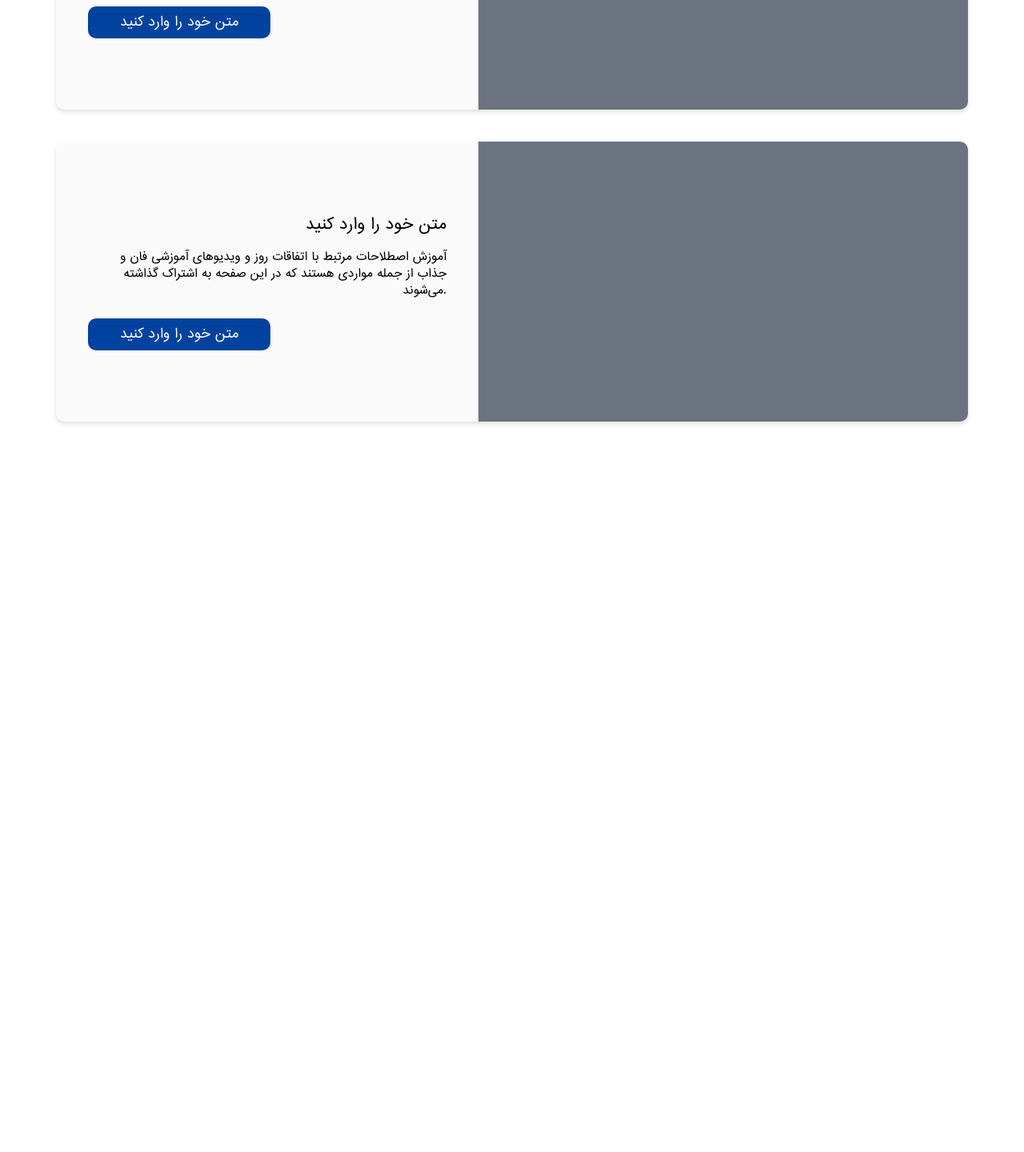
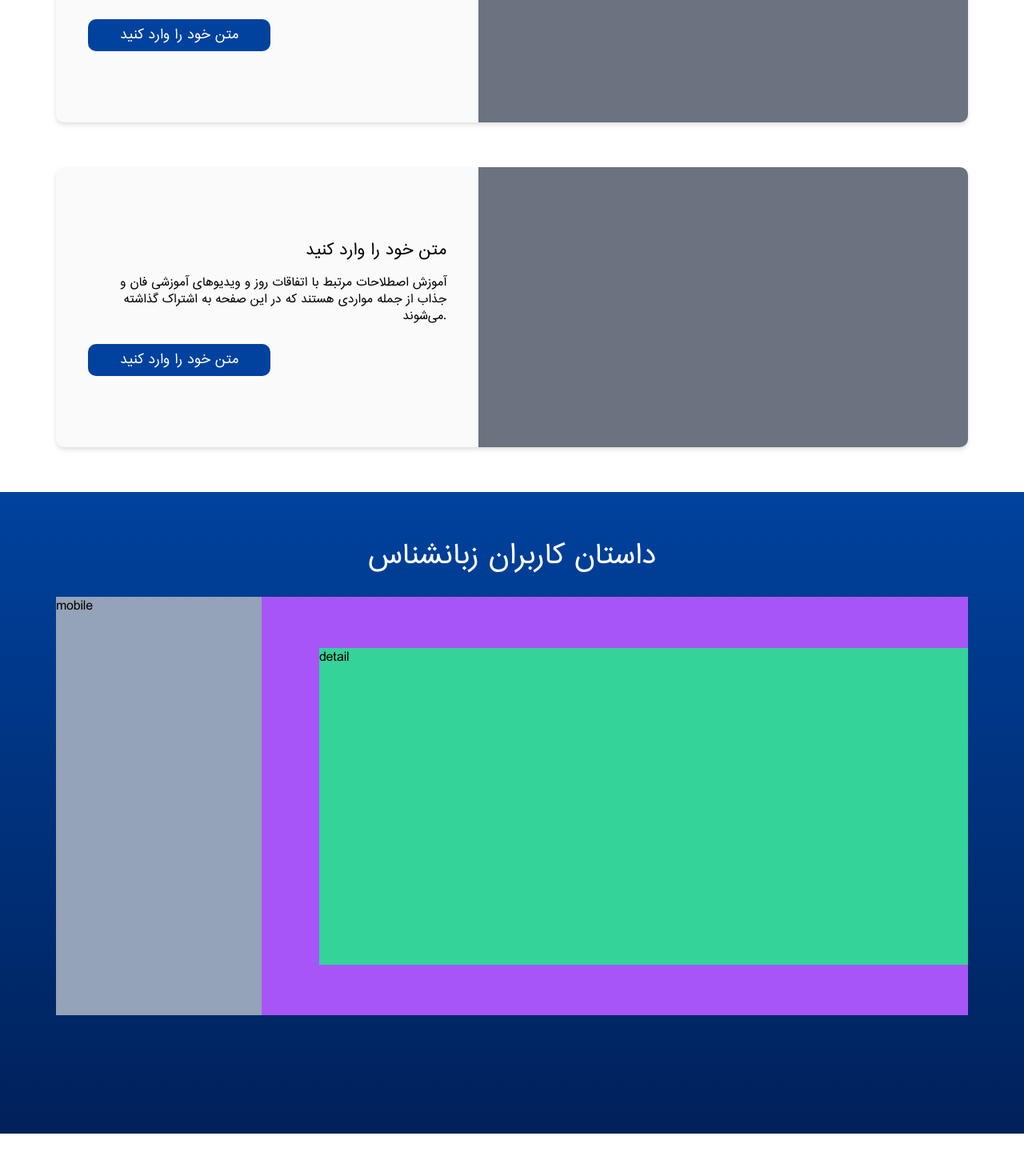
Before and after one commit to sepmi/english-blog, a React (Create React App) app: page / in a window 1280 px wide. Shown: the part 3985-5425 px from the top of the page at 80% size. Before the commit the page ends 4536 px from the top, so only its background shows below. Built offline with nearby package versions, Linux system fonts and the light colour scheme.

Commit message:
made 60% of usersStory branch

```diff
--- a/src/App.js
+++ b/src/App.js
@@ -5,6 +5,7 @@ import ShowCase from "./components/ShowCase";
 import Skills from "./components/Skills";
 import SocialsInfo from "./components/SocialsInfo";
 import UserComments from "./components/UserComments";
+import UserStory from "./components/UsersStory";
 import VideoPosts from "./components/VideoPosts";
 
 function App() {
@@ -18,6 +19,7 @@ function App() {
       <SocialsInfo />
       <ShowCase />
       <VideoPosts />
+      <UserStory />
     </div>
   );
 }
--- /dev/null
+++ b/src/components/UsersStory.js
@@ -0,0 +1,24 @@
+const UserStory = (props) => {
+  return (
+    <div className="w-full h-[1013px] md:h-[802px] bg-[#00429E]  bg-gradient-to-t from-[#00215A]  pt-[24px] md:pt-[56px]  mb-[23px]">
+      <h1 className=" h-[38px] md:h-[51px] text-center mx-auto text-[24px] md:text-[33px] text-white  mb-[24px]">
+        داستان کاربران زبانشناس
+      </h1>
+
+      {/* main section */}
+      <div className=" ml-[24px] mr-[23px] max-w-[1140px] md:mx-auto bg-purple-500">
+        <div className="w-full flex flex-col justify-center items-center md:flex-row md:items-start">
+          <div className="w-[203px] h-[414px] md:w-[257px] md:h-[523px] mb-[24px] md:mb-0 md:mr-[72px] bg-slate-400">
+            mobile
+          </div>
+
+          <div className="w-[327px] md:w-[811px] h-[417px] md:h-[396px] md:mt-[64px] bg-emerald-400">
+            detail
+          </div>
+        </div>
+      </div>
+    </div>
+  );
+};
+
+export default UserStory;
--- a/src/components/VideoPosts.js
+++ b/src/components/VideoPosts.js
@@ -1,10 +1,8 @@
-import sampleVideo from "../assests/home/Screen Recording 2023-05-12 at 5.05.55 PM.mov";
-
 const VideoPosts = (props) => {
   return (
     <div className="max-w-[327px] md:max-w-[1220px] h-full  mx-auto  md:mt-[56px] md:pl-[40px] md:pr-[40px] mb-6">
       {/* first item */}
-      <div className=" w-full h-[394px] md:h-[350px] mb-[24px] mt-[40px]  md:flex md:flex-row-reverse md:items-center md:justify-center rounded-[10px] bg-[#FAFAFA] drop-shadow-md">
+      <div className=" w-full h-[394px] md:h-[350px] mb-[24px] mt-[40px] md:mt-[56px]  md:flex md:flex-row-reverse md:items-center md:justify-center rounded-[10px] bg-[#FAFAFA] drop-shadow-md">
         {/* <video
           className="w-[327px] h-[181px] md:max-w-[612px] md:max-h-[350px] rounded-t-[10px] bg-black"
           controls
@@ -26,7 +24,7 @@ const VideoPosts = (props) => {
       </div>
 
       {/* first item */}
-      <div className=" w-full h-[394px] md:h-[350px] mb-[24px] mt-[40px]  md:flex md:flex-row-reverse md:items-center md:justify-center rounded-[10px] bg-[#FAFAFA] drop-shadow-md">
+      <div className=" w-full h-[394px] md:h-[350px] mb-[24px] mt-[40px] md:mt-[56px]  md:flex md:flex-row-reverse md:items-center md:justify-center rounded-[10px] bg-[#FAFAFA] drop-shadow-md">
         {/* <video
           className="w-[327px] h-[181px] md:max-w-[612px] md:max-h-[350px] rounded-t-[10px] bg-black"
           controls
@@ -48,7 +46,7 @@ const VideoPosts = (props) => {
       </div>
 
       {/* first item */}
-      <div className=" w-full h-[394px] md:h-[350px] mb-[24px] mt-[40px]  md:flex md:flex-row-reverse md:items-center md:justify-center rounded-[10px] bg-[#FAFAFA] drop-shadow-md">
+      <div className=" w-full h-[394px] md:h-[350px] mb-[43px] md:mb-[56px] mt-[40px] md:mt-[56px]  md:flex md:flex-row-reverse md:items-center md:justify-center rounded-[10px] bg-[#FAFAFA] drop-shadow-md">
         {/* <video
           className="w-[327px] h-[181px] md:max-w-[612px] md:max-h-[350px] rounded-t-[10px] bg-black"
           controls
```
